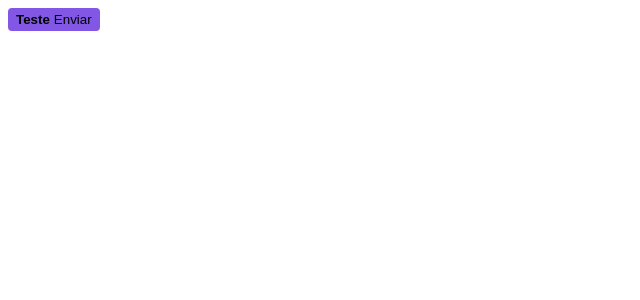
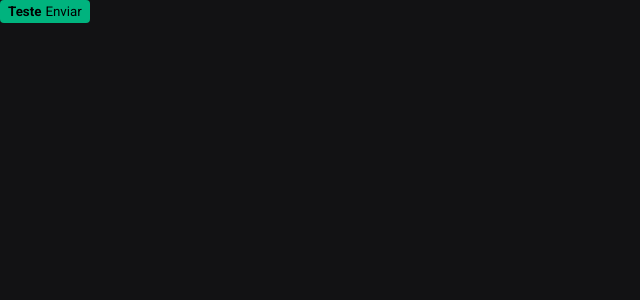
Before and after one commit to diegods-ferreira/ignite-shop, a Next.js app: page / in a window 1280 px wide. Shown: the top 300 px of the page, without its empty margins (0-640 px from the left). Built offline with nearby package versions, Linux system fonts and the light colour scheme.

Commit message:
Estrutura visual - Estilos globais

```diff
--- a/src/pages/_app.tsx
+++ b/src/pages/_app.tsx
@@ -1,5 +1,9 @@
-function MyApp({ Component, pageProps }) {
+import { AppProps } from 'next/app';
+
+import { globalStyles } from '../styles/global';
+
+globalStyles();
+
+export default function MyApp({ Component, pageProps }: AppProps) {
   return <Component {...pageProps} />;
 }
-
-export default MyApp
--- a/src/pages/_document.tsx
+++ b/src/pages/_document.tsx
@@ -8,7 +8,7 @@
       <Head>
         <link rel="preconnect" href="https://fonts.googleapis.com" />
         <link rel="preconnect" href="https://fonts.gstatic.com" crossOrigin="anonymous" />
-        <link href="https://fonts.googleapis.com/css2?family=Inter:wght@400;700&display=swap" rel="stylesheet" />
+        <link href="https://fonts.googleapis.com/css2?family=Roboto:wght@400;700&display=swap" rel="stylesheet" />
 
         <style id="stitches" dangerouslySetInnerHTML={{ __html: getCssText() }} />
       </Head>
--- a/src/pages/index.tsx
+++ b/src/pages/index.tsx
@@ -1,7 +1,7 @@
 import { styled } from '../styles';
 
 const Button = styled('button', {
-  backgroundColor: '$rocketseat',
+  backgroundColor: '$green300',
   borderRadius: 4,
   border: 0,
   padding: '4px 8px',
--- /dev/null
+++ b/src/styles/global.ts
@@ -0,0 +1,19 @@
+import { globalCss } from '.';
+
+export const globalStyles = globalCss({
+  '*': {
+    margin: 0,
+    padding: 0
+  },
+
+  body: {
+    backgroundColor: '$gray900',
+    color: '$gray100',
+    '-webkit-font-smoothing': 'antialiased'
+  },
+
+  'body, input, textarea, button': {
+    fontFamily: 'Roboto',
+    fontWeight: 400
+  }
+});
--- a/src/styles/index.ts
+++ b/src/styles/index.ts
@@ -12,7 +12,15 @@
 } = createStitches({
   theme: {
     colors: {
-      rocketseat: '#8257e6'
+      white: '#FFF',
+
+      gray900: '#121214',
+      gray800: '#202024',
+      gray300: '#c4c4cc',
+      gray100: '#e1e1e6',
+
+      green500: '#00875f',
+      green300: '#00b37e'
     }
   }
 });
```
